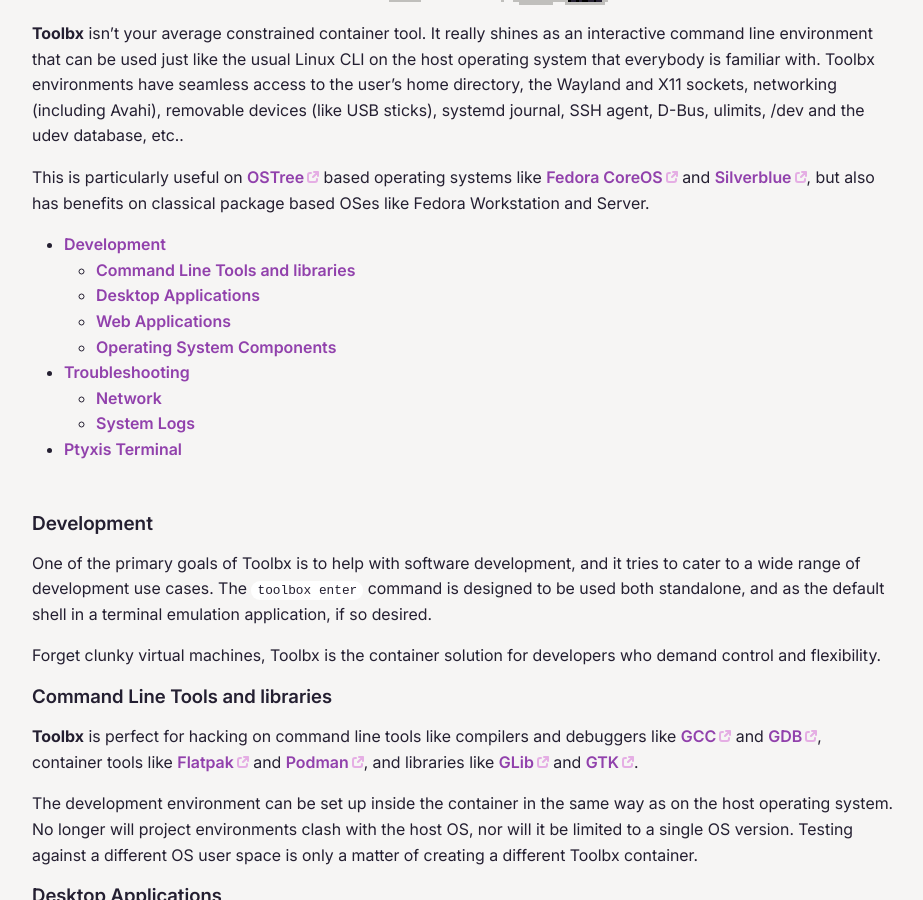
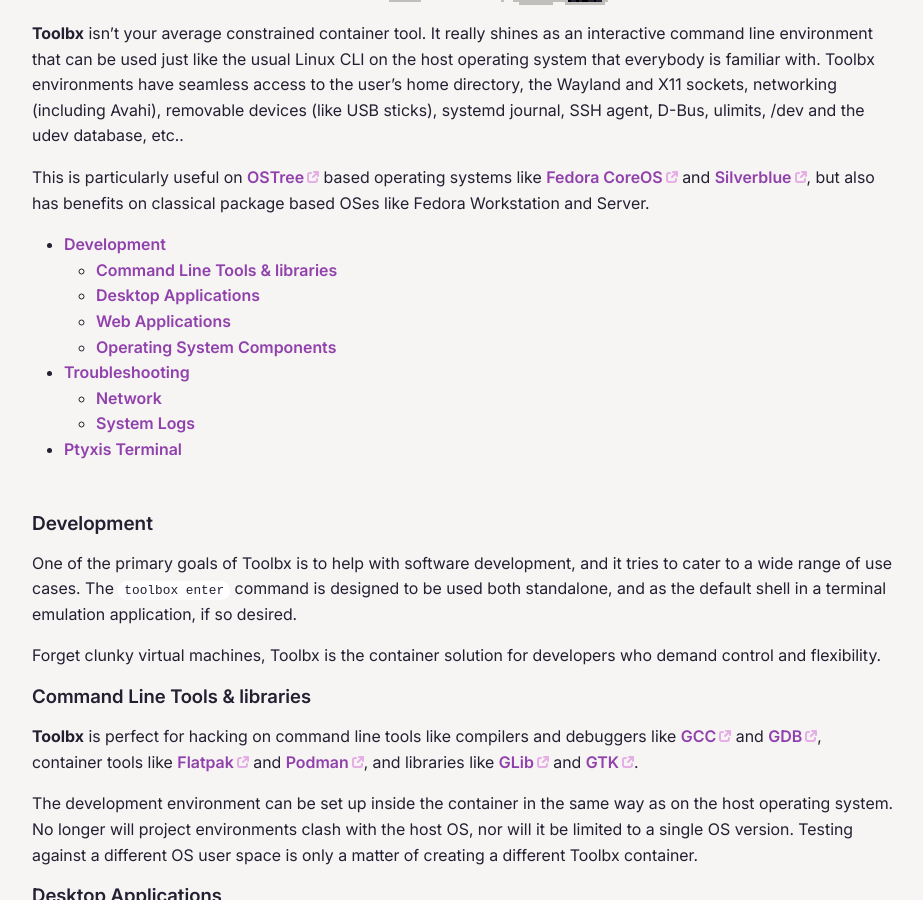
Before and after one commit to containers/containertoolbx.org, a Jekyll site: the page built from use.md, in a window 1280 px wide and 900 px high, scrolled down 411 px. Shown: the whole window, without its empty margins (176-1099 px from the left). Built offline with Jekyll 4.4.1, drawn with Linux system fonts in a browser that asks for light colours.

Commit message:
Tweak
... use ampersand for consistency with other titles, drop 'development'
from 'development use cases' for brevity because it's obvious.

```diff
--- a/use.md
+++ b/use.md
@@ -19,12 +19,12 @@
 
 ## Development
 
-One of the primary goals of Toolbx is to help with software development, and it tries to cater to a wide range of development use cases. The `toolbox enter` command is designed to be used both standalone, and as the default shell in a terminal emulation application, if so desired.
+One of the primary goals of Toolbx is to help with software development, and it tries to cater to a wide range of use cases. The `toolbox enter` command is designed to be used both standalone, and as the default shell in a terminal emulation application, if so desired.
 
 Forget clunky virtual machines, Toolbx is the container solution for developers who demand control and flexibility.
 
 
-### Command Line Tools and libraries
+### Command Line Tools & libraries
 
 **Toolbx** is perfect for hacking on command line tools like compilers and debuggers like [GCC](https://gcc.gnu.org/) and [GDB](https://www.sourceware.org/gdb/), container tools like [Flatpak](https://flatpak.org/) and [Podman](https://podman.io/), and libraries like [GLib](https://docs.gtk.org/glib/) and [GTK](https://gtk.org/).
 
```
